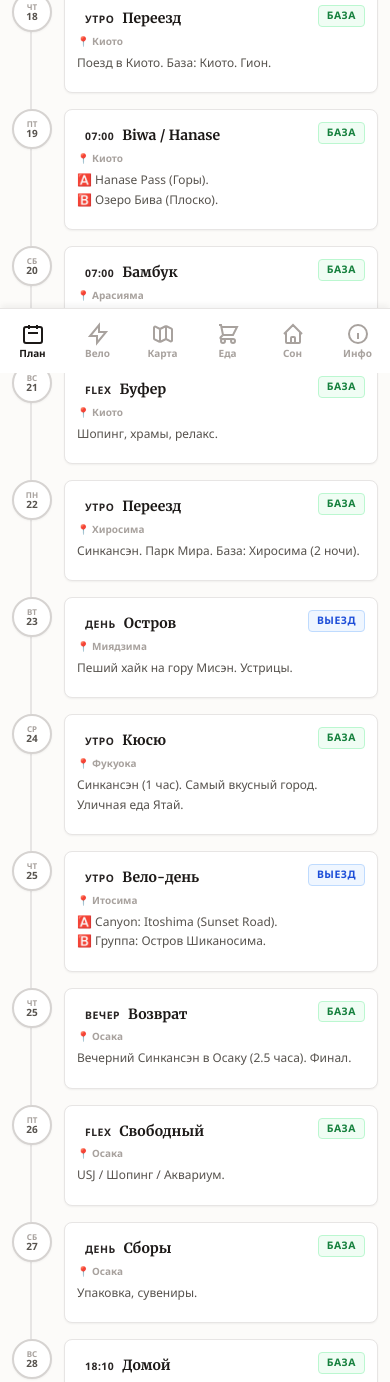
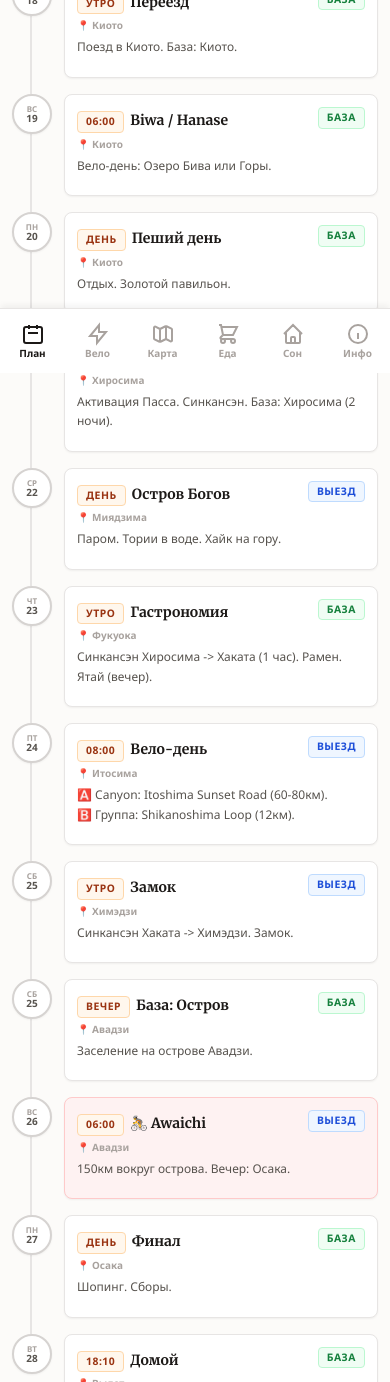
Before and after one commit to 620474/japan2026, a plain HTML site: page index.html in a window 390 px wide. Shown: the part 471-1853 px from the top of the page. Drawn offline with nearby package versions, Linux system fonts and the light colour scheme.

Commit message:
Update index.html

```diff
--- a/index.html
+++ b/index.html
@@ -1,4 +1,3 @@
-
 <!DOCTYPE html>
 <html lang="ru">
 <head>
@@ -32,12 +31,29 @@
         .badge-base { background: #f0fdf4; color: #15803d; border: 1px solid #bbf7d0; }
         .badge-trip { background: #eff6ff; color: #1d4ed8; border: 1px solid #bfdbfe; }
         .badge-opt { background: #fdf4ff; color: #86198f; border: 1px solid #f0abfc; }
+        .badge-time { background: #fff7ed; color: #9a3412; border: 1px solid #fed7aa; margin-right: 6px; }
 
         /* Sport Badges */
         .badge-gravel { background: #451a03; color: #fed7aa; border: 1px solid #9a3412; }
         .badge-road { background: #172554; color: #bfdbfe; border: 1px solid #1d4ed8; }
         .badge-casual { background: #f0fdf4; color: #166534; border: 1px solid #86efac; }
         .badge-hardcore { background: #7f1d1d; color: #fecaca; border: 1px solid #ef4444; }
+
+        /* General badges */
+        .badge-history { background: #fff1f2; color: #9f1239; border: 1px solid #fecdd3; }
+        .badge-local { background: #f0fdf4; color: #15803d; border: 1px solid #bbf7d0; }
+        .badge-sweet { background: #fff7ed; color: #c2410c; border: 1px solid #fed7aa; }
+        .badge-tech { background: #eff6ff; color: #1d4ed8; border: 1px solid #bfdbfe; }
+        .badge-soul { background: #fdf4ff; color: #86198f; border: 1px solid #f0abfc; }
+
+        /* Hotel Badges */
+        .badge-hotel-biz { background: #f3f4f6; color: #374151; border: 1px solid #d1d5db; }
+        .badge-hotel-lux { background: #faf5ff; color: #6b21a8; border: 1px solid #e9d5ff; }
+        .badge-hotel-ryokan { background: #fffbeb; color: #92400e; border: 1px solid #fcd34d; }
+        .badge-vibe { background: #fdf4ff; color: #86198f; border: 1px solid #f0abfc; }
+        .badge-onsen { background: #fff1f2; color: #be123c; border: 1px solid #fda4af; }
+        .badge-design { background: #f5f3ff; color: #5b21b6; border: 1px solid #ddd6fe; }
+        .badge-value { background: #ecfccb; color: #3f6212; border: 1px solid #d9f99d; }
 
         .segmented-control { background: #e7e5e4; padding: 4px; border-radius: 8px; display: flex; }
         .segment-btn { flex: 1; text-align: center; padding: 8px 0; font-size: 13px; font-weight: 600; border-radius: 6px; color: #57534e; transition: all 0.2s; }
@@ -49,10 +65,10 @@
     <header class="bg-white border-b border-stone-200 sticky top-0 z-50 shadow-sm safe-top">
         <div class="max-w-6xl mx-auto px-4 h-14 md:h-16 flex items-center justify-between">
             <div class="flex items-center gap-3">
-                <div class="w-8 h-8 bg-orange-600 rounded flex items-center justify-center text-white font-serif font-bold text-lg">KY</div>
+                <div class="w-8 h-8 bg-orange-600 rounded flex items-center justify-center text-white font-serif font-bold text-lg">FK</div>
                 <div>
                     <div class="font-bold text-base md:text-lg leading-tight text-stone-900">Japan 2026</div>
-                    <div class="text-[10px] md:text-xs text-stone-500 font-medium">Kyushu Edition (Fukuoka)</div>
+                    <div class="text-[10px] md:text-xs text-stone-500 font-medium">Fukuoka Edition</div>
                 </div>
             </div>
             <nav class="hidden md:flex gap-1" id="desktop-nav"></nav>
@@ -69,7 +85,7 @@
 
     <script>
         // ============================================
-        // 🔑 API KEY
+        // 🔑 API КЛЮЧ
         // ============================================
         const YANDEX_API_KEY = '5912b65b-5a13-482f-bf3c-6a11282b5100';
 
@@ -77,81 +93,84 @@
 
         const itinerary = [
             // PHASE 1: OSAKA (3 nights)
-            { day: "15.04", date: "Пн", city: "Осака", title: "Прибытие", time: "День", type: "base", desc: "База: Осака (3 ночи). Сборка байков.", food_ref: "osaka", sight_ref: "osaka", hotel_ref: "osaka" },
-            { day: "16.04", date: "Вт", city: "Авадзи", title: "Awaichi", time: "06:00", type: "trip", desc: "🅰️ Canyon: 150км круг.<br>🅱️ Группа: Прогулка/Север.", food_ref: "kobe", sight_ref: "velo", hotel_ref: "osaka" },
-            { day: "17.04", date: "Ср", city: "Нара", title: "Route 308", time: "07:00", type: "trip", desc: "🅰️ Canyon: Перевал 37%.<br>🅱️ Группа: Поезд в Нару + Парк.", food_ref: "nara", sight_ref: "velo", hotel_ref: "osaka" },
+            { day: "15.04", date: "Ср", city: "Осака", title: "Прибытие", time: "День", type: "base", desc: "База: Осака (3 ночи). Сборка байков.", food_ref: "osaka", sight_ref: "osaka", hotel_ref: "osaka" },
+            { day: "16.04", date: "Чт", city: "Осака", title: "Разминка", time: "Утро", type: "base", desc: "Йодогава. Вечер: Аквариум.", food_ref: "osaka", sight_ref: "velo", hotel_ref: "osaka" },
+            { day: "17.04", date: "Пт", city: "Нара", title: "Route 308", time: "06:00", type: "trip", desc: "🅰️ Canyon: 37% перевал.<br>🅱️ Группа: Парк Нара (поезд).", food_ref: "nara", sight_ref: "velo", hotel_ref: "osaka" },
 
-            // PHASE 2: KYOTO (4 nights)
-            { day: "18.04", date: "Чт", city: "Киото", title: "Переезд", time: "Утро", type: "base", desc: "Поезд в Киото. База: Киото. Гион.", food_ref: "kyoto", sight_ref: "kyoto", hotel_ref: "kyoto" },
-            { day: "19.04", date: "Пт", city: "Киото", title: "Biwa / Hanase", time: "07:00", type: "base", desc: "🅰️ Hanase Pass (Горы).<br>🅱️ Озеро Бива (Плоско).", food_ref: "biwa", sight_ref: "velo", hotel_ref: "kyoto" },
-            { day: "20.04", date: "Сб", city: "Арасияма", title: "Бамбук", time: "07:00", type: "base", desc: "Ранняя прогулка. Река Кацура. Кофе.", food_ref: "kyoto", sight_ref: "velo", hotel_ref: "kyoto" },
-            { day: "21.04", date: "Вс", city: "Киото", title: "Буфер", time: "Flex", type: "base", desc: "Шопинг, храмы, релакс.", food_ref: "kyoto", sight_ref: "kyoto", hotel_ref: "kyoto" },
+            // PHASE 2: KYOTO (3 nights)
+            { day: "18.04", date: "Сб", city: "Киото", title: "Переезд", time: "Утро", type: "base", desc: "Поезд в Киото. База: Киото.", food_ref: "kyoto", sight_ref: "kyoto", hotel_ref: "kyoto" },
+            { day: "19.04", date: "Вс", city: "Киото", title: "Biwa / Hanase", time: "06:00", type: "base", desc: "Вело-день: Озеро Бива или Горы.", food_ref: "biwa", sight_ref: "velo", hotel_ref: "kyoto" },
+            { day: "20.04", date: "Пн", city: "Киото", title: "Пеший день", time: "День", type: "base", desc: "Отдых. Золотой павильон.", food_ref: "kyoto", sight_ref: "kyoto", hotel_ref: "kyoto" },
 
             // PHASE 3: HIROSHIMA (2 nights)
-            { day: "22.04", date: "Пн", city: "Хиросима", title: "Переезд", time: "Утро", type: "base", desc: "Синкансэн. Парк Мира. База: Хиросима (2 ночи).", food_ref: "hiroshima", sight_ref: "hiroshima", hotel_ref: "hiroshima" },
-            { day: "23.04", date: "Вт", city: "Миядзима", title: "Остров", time: "День", type: "trip", desc: "Пеший хайк на гору Мисэн. Устрицы.", food_ref: "miyajima", sight_ref: "miyajima", hotel_ref: "hiroshima" },
+            { day: "21.04", date: "Вт", city: "Хиросима", title: "Дальний Запад", time: "Утро", type: "base", desc: "Активация Пасса. Синкансэн. База: Хиросима (2 ночи).", food_ref: "hiroshima", sight_ref: "hiroshima", hotel_ref: "hiroshima" },
+            { day: "22.04", date: "Ср", city: "Миядзима", title: "Остров Богов", time: "День", type: "trip", desc: "Паром. Тории в воде. Хайк на гору.", food_ref: "miyajima", sight_ref: "miyajima", hotel_ref: "hiroshima" },
 
-            // PHASE 4: FUKUOKA / KYUSHU (1 night) - NEW!
-            { day: "24.04", date: "Ср", city: "Фукуока", title: "Кюсю", time: "Утро", type: "base", desc: "Синкансэн (1 час). Самый вкусный город. Уличная еда Ятай.", food_ref: "fukuoka", sight_ref: "fukuoka", hotel_ref: "fukuoka" },
-            { day: "25.04", date: "Чт", city: "Итосима", title: "Вело-день", time: "Утро", type: "trip", desc: "🅰️ Canyon: Itoshima (Sunset Road).<br>🅱️ Группа: Остров Шиканосима.", food_ref: "fukuoka", sight_ref: "velo", hotel_ref: "fukuoka" },
+            // PHASE 4: FUKUOKA (1 night) - NEW!
+            { day: "23.04", date: "Чт", city: "Фукуока", title: "Гастрономия", time: "Утро", type: "base", desc: "Синкансэн Хиросима -> Хаката (1 час). Рамен. Ятай (вечер).", food_ref: "fukuoka", sight_ref: "fukuoka", hotel_ref: "fukuoka" },
+            { day: "24.04", date: "Пт", city: "Итосима", title: "Вело-день", time: "08:00", type: "trip", desc: "🅰️ Canyon: Itoshima Sunset Road (60-80км).<br>🅱️ Группа: Shikanoshima Loop (12км).", food_ref: "fukuoka", sight_ref: "velo", hotel_ref: "fukuoka" },
 
-            // PHASE 5: RETURN (3 nights Osaka)
-            { day: "25.04", date: "Чт", city: "Осака", title: "Возврат", time: "Вечер", type: "base", desc: "Вечерний Синкансэн в Осаку (2.5 часа). Финал.", food_ref: "osaka", sight_ref: "osaka", hotel_ref: "osaka" },
-            { day: "26.04", date: "Пт", city: "Осака", title: "Свободный", time: "Flex", type: "base", desc: "USJ / Шопинг / Аквариум.", food_ref: "osaka", sight_ref: "osaka", hotel_ref: "osaka" },
-            { day: "27.04", date: "Сб", city: "Осака", title: "Сборы", time: "День", type: "base", desc: "Упаковка, сувениры.", food_ref: "osaka", sight_ref: "osaka", hotel_ref: "osaka" },
-            { day: "28.04", date: "Вс", city: "Вылет", title: "Домой", time: "18:10", type: "base", desc: "KIX.", food_ref: "osaka", sight_ref: "osaka", hotel_ref: "osaka" }
+            // PHASE 5: RETURN & AWAJI (1 night)
+            { day: "25.04", date: "Сб", city: "Химэдзи", title: "Замок", time: "Утро", type: "trip", desc: "Синкансэн Хаката -> Химэдзи. Замок.", food_ref: "himeji", sight_ref: "himeji", hotel_ref: "awaji" },
+            { day: "25.04", date: "Сб", city: "Авадзи", title: "База: Остров", time: "Вечер", type: "base", desc: "Заселение на острове Авадзи.", food_ref: "kobe", sight_ref: "velo", hotel_ref: "awaji" },
+
+            // PHASE 6: FINAL OSAKA (2 nights)
+            { day: "26.04", date: "Вс", city: "Авадзи", title: "🚴 Awaichi", time: "06:00", type: "trip", desc: "150км вокруг острова. Вечер: Осака.", food_ref: "osaka", sight_ref: "velo", hotel_ref: "osaka" },
+            { day: "27.04", date: "Пн", city: "Осака", title: "Финал", time: "День", type: "base", desc: "Шопинг. Сборы.", food_ref: "osaka", sight_ref: "osaka", hotel_ref: "osaka" },
+            { day: "28.04", date: "Вт", city: "Вылет", title: "Домой", time: "18:10", type: "base", desc: "KIX.", food_ref: "osaka", sight_ref: "osaka", hotel_ref: "osaka" }
         ];
 
         const mapLocations = [
             { name: "Осака", coords: [34.6937, 135.5023], desc: "База 1" },
-            { name: "Авадзи (Iwaya)", coords: [34.5930, 135.0190], desc: "Вело 150км" },
+            { name: "Авадзи", coords: [34.5930, 135.0190], desc: "Awaichi" },
             { name: "308 Pass", coords: [34.6700, 135.6600], desc: "Хардкор" },
             { name: "Киото", coords: [35.0116, 135.7681], desc: "База 2" },
             { name: "Хиросима", coords: [34.3853, 132.4553], desc: "База 3" },
-            { name: "Миядзима", coords: [34.2960, 132.3199], desc: "Трейл" },
             { name: "Фукуока", coords: [33.5902, 130.4207], desc: "База 4 (Еда!)" },
-            { name: "Итосима", coords: [33.6133, 130.1983], desc: "Вело-спот" }
+            { name: "Итосима", coords: [33.6133, 130.1983], desc: "Вело-спот" },
+            { name: "Шиканосима", coords: [33.6736, 130.3094], desc: "Вело-спот" },
+            { name: "Химэдзи", coords: [34.8394, 134.6939], desc: "Замок" }
         ];
 
         const veloPlan = {
-            title: "Вело-Гид: Kyushu Edition",
+            title: "Вело-Гид: Fukuoka +",
             groups: [
                 {
-                    name: "🅰️ CANYON PRO (Вы)",
+                    name: "🅰️ CANYON PRO",
                     color: "bg-red-900 text-white",
                     routes: [
-                        { name: "Itoshima Sunset Road", badge: "badge-road", desc: "Фукуока. Очень популярный маршрут вдоль океана. Пальмы, модные кафе, фото-споты. ~60-80км." },
-                        { name: "Awaichi 150", badge: "badge-hardcore", desc: "Осака. 150км вокруг Авадзи. Старт в 6 утра." },
-                        { name: "Route 308", badge: "badge-hardcore", desc: "Осака. 37% градиент. Бетонные плиты." }
+                        { name: "Itoshima Sunset Road", badge: "badge-road", desc: "Фукуока. 'Калифорния Японии'. Вдоль океана, пальмы, кафе. ~80км." },
+                        { name: "Awaichi 150", badge: "badge-hardcore", desc: "150км вокруг Авадзи. Старт в 6 утра." },
+                        { name: "Route 308", badge: "badge-gravel", desc: "Осака. 37% градиент. Бетонные плиты." }
                     ]
                 },
                 {
-                    name: "🅱️ FIXIE / CASUAL (Группа)",
+                    name: "🅱️ FIXIE / CASUAL",
                     color: "bg-blue-900 text-white",
                     routes: [
-                        { name: "Shikanoshima Loop", badge: "badge-casual", desc: "Фукуока. Остров, соединенный дорогой. Абсолютно плоско, океан с двух сторон. ~12км круг." },
-                        { name: "Nara Park", badge: "badge-casual", desc: "По дорожкам парка между оленями. ~20км." },
-                        { name: "Kamo River", badge: "badge-casual", desc: "Набережная Киото. Идеальный асфальт." }
+                        { name: "Shikanoshima Loop", badge: "badge-casual", desc: "Фукуока. Остров, соединенный косой. Идеально плоско, 12км круг." },
+                        { name: "Nara Park", badge: "badge-casual", desc: "По парку (плоско)." },
+                        { name: "Kamo River", badge: "badge-casual", desc: "Киото. Вдоль реки." }
                     ]
                 }
             ],
-            tips: ["Итосима: В выходные может быть трафик.", "Фукуока: Отличная еда после катания."]
+            tips: ["Итосима: В выходные трафик. Лучше рано.", "Фукуока: Оставьте силы на вечерние Ятай (ларьки)."]
         };
 
         const foodIntel = [
             { id: "osaka", city: "Осака", places: [{name:"551 Horai", dish:"Butaman"}, {name:"Endo Sushi", dish:"Sushi"}, {name:"Daruma", dish:"Kushikatsu"}] },
             { id: "kyoto", city: "Киото", places: [{name:"Honke Owariya", dish:"Soba"}, {name:"Inoda Coffee", dish:"Breakfast"}] },
-            { id: "fukuoka", city: "Фукуока (Хаката)", places: [{name:"Hakata Ramen", dish:"Tonkotsu", why:"Тонкие макароны, белый суп. Shin-Shin или Ichiran HQ."}, {name:"Yatai Stalls", dish:"Street Food", why:"Вечерние ларьки на набережной Nakasu."}, {name:"Motsunabe", dish:"Hotpot", why:"Суп из потрошков (местный деликатес)."}] },
+            { id: "fukuoka", city: "Фукуока", places: [{name:"Hakata Ramen", dish:"Tonkotsu", why:"Белый бульон. Shin-Shin."}, {name:"Yatai (Nakasu)", dish:"Street Food", why:"Ларьки у реки."}, {name:"Motsunabe", dish:"Hotpot", why:"Суп из потрошков."}] },
             { id: "hiroshima", city: "Хиросима", places: [{name:"Hassho", dish:"Okonomiyaki"}, {name:"Bakudanya", dish:"Tsukemen"}] },
-            { id: "miyajima", city: "Миядзима", places: [{name:"Ueno", dish:"Anago"}, {name:"Momijido", dish:"Agemomiji"}] },
-            { id: "nara", city: "Нара", places: [{name:"Nakatanidou", dish:"Mochi"}, {name:"Kakinoha", dish:"Sushi"}] },
-            { id: "himeji", city: "Химэдзи", places: [{name:"Yamayoshi", dish:"Oden"}] }
+            { id: "okayama", city: "Окаяма", places: [{name:"Nomura", dish:"Demi-Katsudon"}] },
+            { id: "himeji", city: "Химэдзи", places: [{name:"Yamayoshi", dish:"Oden"}] },
+            { id: "nara", city: "Нара", places: [{name:"Nakatanidou", dish:"Mochi"}] }
         ];
 
         const sightsIntel = [
             { id: "osaka", city: "Осака", places: [{name: "Kaiyukan", type: "Aqua", badge: "badge-tech", detail: "Вечер."}, {name: "TeamLab", type: "Art", badge: "badge-art", detail: "Сад."}] },
             { id: "kyoto", city: "Киото", places: [{name: "Fushimi Inari", type: "Hike", badge: "badge-history", detail: "Утро."}, {name: "Arashiyama", type: "Nature", badge: "badge-relax", detail: "Бамбук."}] },
-            { id: "fukuoka", city: "Фукуока", places: [{name: "Dazaifu Tenmangu", type: "Shrine", badge: "badge-history", detail: "Главный храм. Архитектура Кенго Кумы (Starbucks)."}, {name: "Canal City", type: "Shop", badge: "badge-tech", detail: "Футуристичный ТЦ."}] },
+            { id: "fukuoka", city: "Фукуока", places: [{name: "Dazaifu", type: "Shrine", badge: "badge-history", detail: "Главный храм."}, {name: "Canal City", type: "Shop", badge: "badge-tech", detail: "ТЦ с каналом."}] },
             { id: "hiroshima", city: "Хиросима", places: [{name: "Peace Park", type: "History", badge: "badge-history", detail: "Музей."}, {name: "Miyajima", type: "Nature", badge: "badge-trek", detail: "Гора Мисэн."}] },
             { id: "himeji", city: "Химэдзи", places: [{name: "Замок", type: "History", badge: "badge-history", detail: "Белый."}] }
         ];
@@ -159,13 +178,14 @@
         const hotelIntel = [
             { id: "osaka", city: "Осака", desc: "База 1 & Финал.", places: [{name:"Onyado Nono", type:"Onsen", badge:"badge-onsen", price:"¥¥", why:"Татами."}, {name:"The Lively", type:"Vibe", badge:"badge-vibe", price:"¥¥¥", why:"Стиль."}] },
             { id: "kyoto", city: "Киото", desc: "База 2.", places: [{name:"Piece Hostel Sanjo", type:"Velo", badge:"badge-local", price:"¥", why:"Для вело."}] },
-            { id: "hiroshima", city: "Хиросима", desc: "База 3.", places: [{name:"The Knot", type:"Rooftop", badge:"badge-vibe", price:"¥¥", why:"Вид на парк."}] },
-            { id: "fukuoka", city: "Фукуока", desc: "База 4.", places: [{name:"The Millennials", type:"Pod", badge:"badge-tech", price:"¥", why:"Умные капсулы (кровать-диван)."}, {name:"Candeo Hotels", type:"SkySpa", badge:"badge-onsen", price:"¥¥", why:"Спа на крыше под открытым небом."}] }
+            { id: "hiroshima", city: "Хиросима", desc: "База 3.", places: [{name:"Kiro", type:"Design", badge:"badge-design", price:"¥¥", why:"Хипстерский."}] },
+            { id: "fukuoka", city: "Фукуока", desc: "База 4.", places: [{name:"The Millennials", type:"Pod", badge:"badge-tech", price:"¥", why:"Умные капсулы."}, {name:"Candeo Hotels", type:"SkySpa", badge:"badge-onsen", price:"¥¥", why:"Спа на крыше."}] },
+            { id: "awaji", city: "Авадзи", desc: "Перед стартом.", places: [{name:"Athena Kaigetsu", type:"Ryokan", badge:"badge-onsen", price:"¥¥", why:"Вид на мост."}] }
         ];
 
         const logisticsData = [
-            { type: "JR Pass", icon: "🎫", title: "Sanyo-San'in Area Pass", detail: "7 дней (¥23,000). Покрывает Осака-Киото-Хиросима-Хаката (Фукуока).", vital: "Окупается 100%." },
-            { type: "Багаж", icon: "🚚", title: "Yamato", detail: "Киото -> Хиросима.<br>Хиросима -> Осака.", vital: "В Фукуоку с рюкзаком." }
+            { type: "JR Pass", icon: "🎫", title: "Sanyo-San'in Area Pass", detail: "7 дней (¥23,000). Покрывает Осака-Киото-Хиросима-Фукуока.", vital: "Идеально." },
+            { type: "Багаж", icon: "🚚", title: "Yamato", detail: "Киото -> Хиросима.<br>Хиросима -> Осака.", vital: "Налегке." }
         ];
 
         const checklistData = [{ id: 1, text: "Купить Rinko Bags", done: false, urgent: true }, { id: 2, text: "Забронировать Kiro Hiroshima", done: false }, { id: 3, text: "Забронировать Onyado Nono", done: false }];
@@ -221,7 +241,7 @@
         }
 
         function renderMap(c) {
-            c.innerHTML = `<div class="h-full flex flex-col space-y-4"><div class="bg-white p-3 rounded-xl border border-stone-200 shadow-sm"><h2 class="font-bold text-lg">🗺️ Маршрут (Fukuoka Edition)</h2><p class="text-xs text-stone-500">Осака -> Киото -> Хиросима -> Фукуока -> Осака</p></div><div id="map-container" class="flex-grow shadow-md border border-stone-300 relative"></div></div>`;
+            c.innerHTML = `<div class="h-full flex flex-col space-y-4"><div class="bg-white p-3 rounded-xl border border-stone-200 shadow-sm"><h2 class="font-bold text-lg">🗺️ Маршрут (Fukuoka Edition)</h2><p class="text-xs text-stone-500">Добавлен Кюсю (Хаката)</p></div><div id="map-container" class="flex-grow shadow-md border border-stone-300 relative"></div></div>`;
             loadYandexMap('map-container');
         }
 
@@ -242,7 +262,30 @@
 
         function renderSightsDetails(c,i) { return `<div class="bg-white rounded-xl border border-stone-200 shadow-sm overflow-hidden fade-in"><div class="bg-stone-100 p-4 border-b border-stone-200"><h2 class="text-2xl font-serif font-bold text-stone-900 flex justify-between">${c.city} <span class="opacity-20">${i}</span></h2></div><div class="divide-y divide-stone-100">${c.places.map(p=>`<div class="p-4"><div class="flex justify-between items-start mb-1"><h3 class="font-bold text-base text-stone-900">${p.name}</h3><span class="badge ${p.badge}">${p.type}</span></div><p class="text-stone-600 text-xs mb-2">${p.detail}</p><a href="https://yandex.ru/maps/?text=${p.name} ${c.city}" target="_blank" class="text-[10px] text-blue-600 font-bold border border-blue-100 bg-blue-50 px-2 py-1 rounded inline-block">📍 На карте</a></div>`).join('')}</div></div>`; }
         function renderFoodDetails(c,i) { return `<div class="bg-white rounded-xl border border-stone-200 shadow-sm overflow-hidden fade-in"><div class="bg-stone-100 p-4 border-b border-stone-200"><h2 class="text-2xl font-serif font-bold text-stone-900 flex justify-between">${c.city} <span class="opacity-20">${i}</span></h2></div><div class="divide-y divide-stone-100">${c.places.map(p=>`<div class="p-4"><div class="flex justify-between items-start"><h3 class="font-bold text-stone-900">${p.name}</h3><span class="text-xs bg-stone-100 px-2 py-0.5 rounded text-stone-600 font-bold">${p.dish}</span></div><p class="text-stone-600 text-xs mt-1 italic mb-2">"${p.why}"</p><div class="flex justify-between items-center"><a href="https://yandex.ru/maps/?text=${p.name} ${c.city}" target="_blank" class="text-[10px] text-blue-600 font-bold border border-blue-100 bg-blue-50 px-2 py-1 rounded">📍 На карте</a></div></div>`).join('')}</div></div>`; }
-        function renderHotelDetails(c,i) { return `<div class="bg-white rounded-xl border border-stone-200 shadow-sm overflow-hidden fade-in"><div class="bg-stone-100 p-4 border-b border-stone-200"><h2 class="text-2xl font-serif font-bold text-stone-900 flex justify-between">${c.city} <span class="opacity-20">${i}</span></h2><p class="text-xs text-stone-500 mt-1">${c.desc}</p></div><div class="divide-y divide-stone-100">${c.places.map(p=>`<div class="p-4"><div class="flex justify-between items-start"><h3 class="font-bold text-stone-900">${p.name}</h3><span class="badge ${p.badge}">${p.type}</span></div><p class="text-stone-600 text-xs mt-1 leading-relaxed">"${p.why}"</p><div class="flex justify-between items-center mt-3"><span class="text-xs font-mono text-stone-500 bg-stone-50 px-2 py-1 rounded">${p.price}</span><a href="https://www.booking.com/searchresults.ru.html?ss=${p.name} ${c.city}" target="_blank" class="text-[10px] text-white font-bold bg-blue-600 px-3 py-1.5 rounded hover:bg-blue-700 transition-colors shadow-sm">Booking.com &rarr;</a></div></div>`).join('')}</div></div>`; }
+        function renderHotelDetails(c,i) {
+            return `
+            <div class="bg-white rounded-xl border border-stone-200 shadow-sm overflow-hidden fade-in">
+                <div class="bg-stone-100 p-4 border-b border-stone-200">
+                    <h2 class="text-2xl font-serif font-bold text-stone-900 flex justify-between">${c.city} <span class="opacity-20">${i}</span></h2>
+                    <p class="text-xs text-stone-600 mt-1 italic">${c.desc}</p>
+                </div>
+                <div class="divide-y divide-stone-100">
+                    ${c.places.map(p=>`
+                        <div class="p-4">
+                            <div class="flex justify-between items-start mb-1">
+                                <h3 class="font-bold text-stone-900">${p.name}</h3>
+                                <span class="badge ${p.badge}">${p.type}</span>
+                            </div>
+                            <p class="text-stone-600 text-xs mt-1 leading-relaxed">"${p.why}"</p>
+                            <div class="flex justify-between items-center mt-3">
+                                <span class="text-xs font-mono text-stone-500 bg-stone-50 px-2 py-1 rounded">${p.price}</span>
+                                <a href="https://www.booking.com/searchresults.ru.html?ss=${p.name} ${c.city}" target="_blank" class="text-[10px] text-white font-bold bg-blue-600 px-3 py-1.5 rounded hover:bg-blue-700 transition-colors shadow-sm">Booking.com &rarr;</a>
+                            </div>
+                        </div>
+                    `).join('')}
+                </div>
+            </div>`;
+        }
 
         function renderInfo(c) {
             c.innerHTML = `
```
